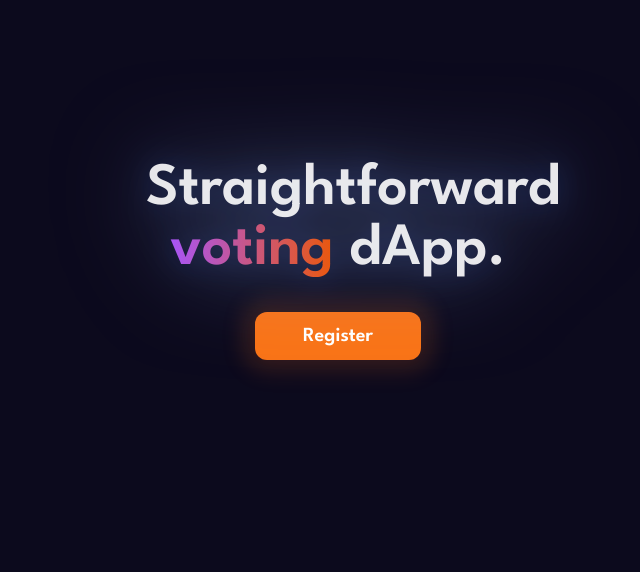
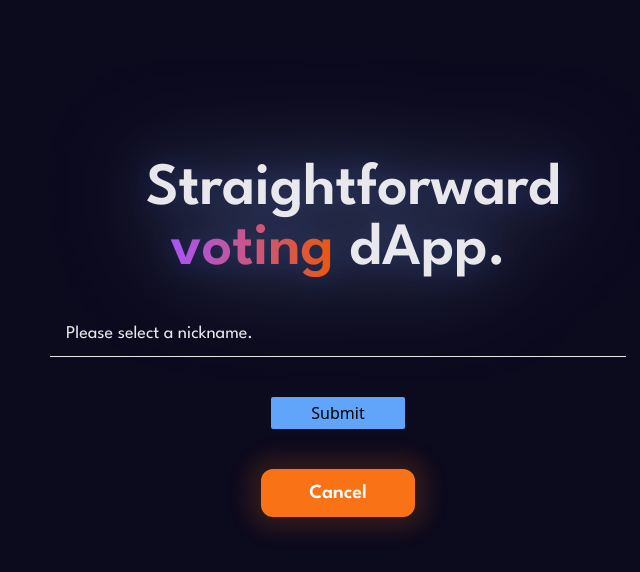
Before and after one commit to ardahdmi/voting-dapp, a Next.js app: page / in a window 1280 px wide. Shown: the top 572 px of the page, without its empty margins (302-942 px from the left). Built offline with nearby package versions, Linux system fonts and the light colour scheme.

Commit message:
adds input with form

```diff
--- a/package.json
+++ b/package.json
@@ -18,6 +18,7 @@
     "@types/chai": "^4.3.0",
     "@types/mocha": "^9.1.0",
     "chai": "^4.3.6",
+    "clsx": "^1.1.1",
     "dotenv": "^16.0.0",
     "ethers": "^5.5.4",
     "hardhat": "^2.8.4",
@@ -26,6 +27,7 @@
     "next": "latest",
     "react": "^17.0.2",
     "react-dom": "^17.0.2",
+    "react-hook-form": "^7.27.1",
     "solidity-coverage": "^0.7.20",
     "ts-node": "^10.5.0",
     "typechain": "^7.0.0"
--- a/src/components/Hero.component.tsx
+++ b/src/components/Hero.component.tsx
@@ -1,4 +1,6 @@
+import clsx from "clsx";
 import { useState } from "react";
+import { RegistrationForm } from "./forms/RegistrationForm.component";
 import { Button } from "./shared/Button.component";
 
 export const Hero = () => {
@@ -9,8 +11,15 @@ export const Hero = () => {
       <h1 className="drop-shadow-glow max-w-sm text-5xl font-semibold text-white/90 lg:text-6xl">
         Straightforward <span className="gradient-text">voting</span> dApp.
       </h1>
-      <Button onClick={toggleOpen} text="Register" />
-      {open && <p className="">arda</p>}
+
+      <div className="mx-auto mt-8 w-full max-w-xl">
+        {!open && (
+          <>
+            <RegistrationForm />
+          </>
+        )}
+        <Button onClick={toggleOpen} text={open ? "Register" : "Cancel"} />
+      </div>
     </section>
   );
 };
--- /dev/null
+++ b/src/components/forms/RegistrationForm.component.tsx
@@ -0,0 +1,33 @@
+import clsx from "clsx";
+import { useForm } from "react-hook-form";
+import { InputErrorProps } from "../../domain/interfaces";
+
+export const RegistrationForm = () => {
+  const {
+    register,
+    handleSubmit,
+    formState: { errors },
+  } = useForm();
+
+  const onSubmit = (data) => console.log(data);
+  return (
+    <form className="flex flex-col gap-y-2" onSubmit={handleSubmit(onSubmit)}>
+      <input
+        placeholder="Please select a nickname."
+        className={clsx(
+          "input-field",
+          errors.nickname ? "border-red-400" : "border-white/90"
+        )}
+        {...register("nickname", { required: true })}
+      />
+      <InputError className={errors.nickname ? "visible" : "invisible"} />
+      <input className="submit-btn mb-6 self-center lg:mb-10" type="submit" />
+    </form>
+  );
+};
+
+const InputError: React.FC<InputErrorProps> = ({ className }) => (
+  <span className={clsx("self-start text-white/75", className)}>
+    Your nickname is required to proceed.
+  </span>
+);
--- a/src/components/shared/Button.component.tsx
+++ b/src/components/shared/Button.component.tsx
@@ -1,8 +1,9 @@
+import clsx from "clsx";
 import { ButtonProps } from "../../domain/interfaces";
 
-export const Button: React.FC<ButtonProps> = ({ text, onClick }) => {
+export const Button: React.FC<ButtonProps> = ({ text, onClick, className }) => {
   return (
-    <button onClick={onClick} className="btn-primary mt-8">
+    <button onClick={onClick} className={clsx("btn-primary", className)}>
       <p className="text-xl font-bold">{text}</p>
     </button>
   );
--- a/src/domain/interfaces/App.interface.ts
+++ b/src/domain/interfaces/App.interface.ts
@@ -1,4 +1,9 @@
 export interface ButtonProps {
   onClick?: React.MouseEventHandler<HTMLButtonElement> | undefined;
   text: string;
+  className?: any;
 }
+
+export interface InputErrorProps {
+  className?: any;
+}
--- a/src/styles/globals.css
+++ b/src/styles/globals.css
@@ -13,7 +13,7 @@ span {
 
 html,
 body {
-  @apply bg-[rgba(12,10,29,1.0)];
+  @apply bg-background;
 }
 
 .gradient-text {
@@ -31,3 +31,12 @@ body {
 .btn-primary {
   @apply shadow-btn-glow rounded-xl bg-orange-500 px-12 py-[10px] transition-colors duration-200 hover:bg-orange-600;
 }
+
+.input-field {
+  @apply w-full border-b bg-transparent px-3 py-2 outline-none md:px-4;
+  @apply font-spartan text-lg text-white/90 transition-colors duration-300 placeholder:text-white/90 focus:placeholder:text-transparent;
+}
+
+.submit-btn {
+  @apply rounded-sm bg-blue-400 px-10 py-1;
+}
--- a/tailwind.config.js
+++ b/tailwind.config.js
@@ -5,6 +5,9 @@ module.exports = {
       spartan: ['"League Spartan"', "ui-sans-serif", "system-ui"],
     },
     extend: {
+      colors: {
+        background: "rgba(12, 10, 29, 1.0)",
+      },
       dropShadow: {
         glow: [
           "0 0 50px rgb(192, 219, 255, 0.55)",
```
Also changed, not shown: 1 other file (tests, documents, lock files or other folders).
